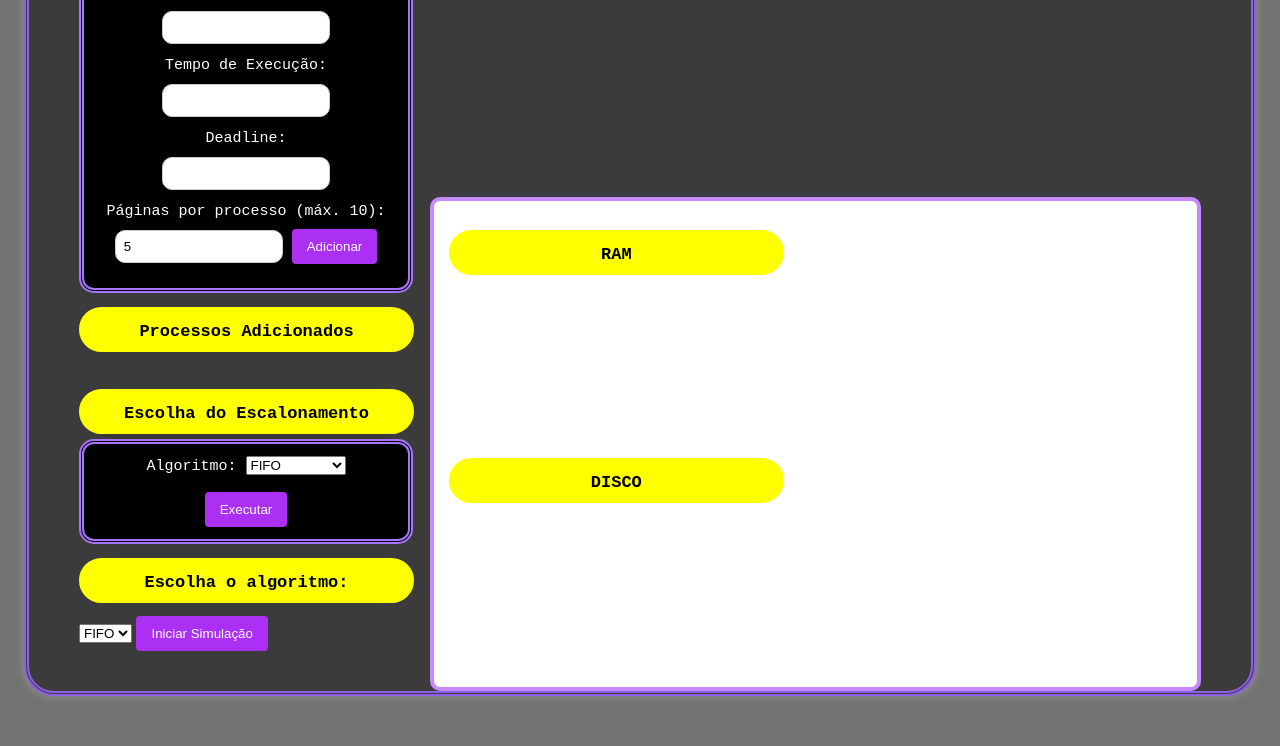
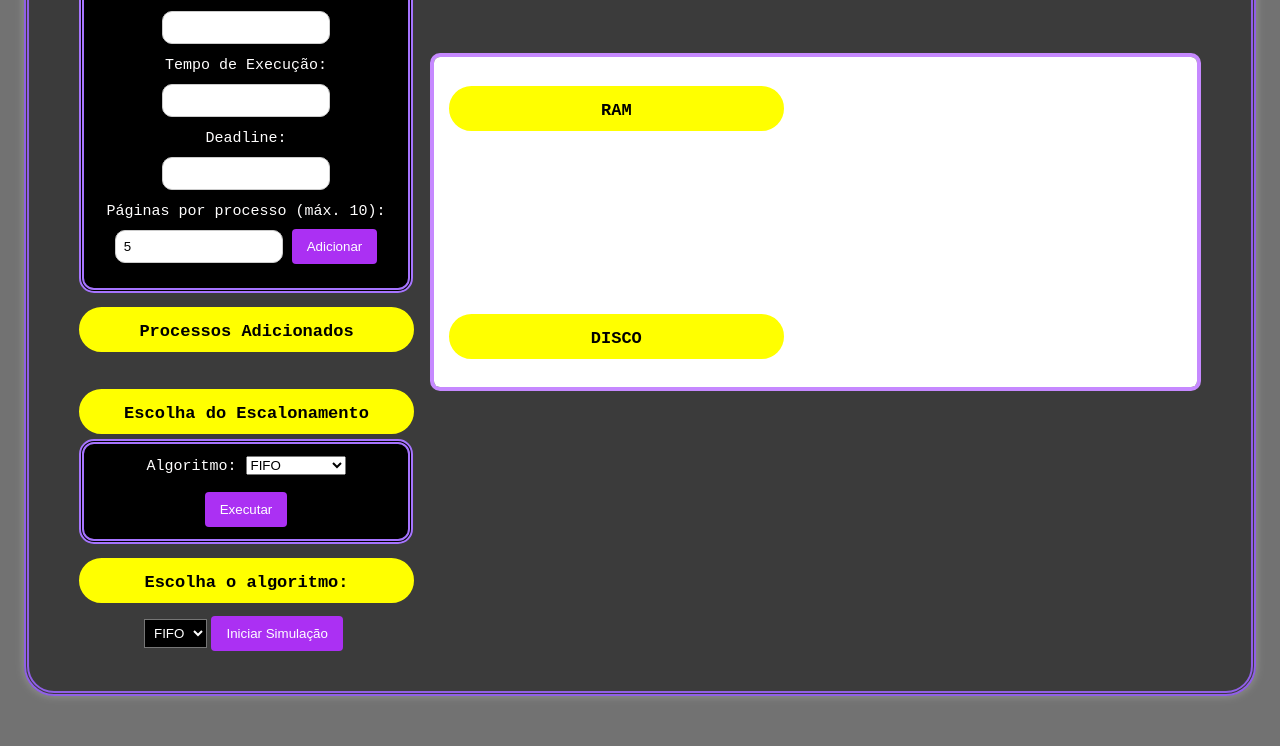
Before and after one commit to nalandap/Escalonamento-SO, a Flask app: page / in a window 1280 px wide. Shown: the part 532-1278 px from the top of the page. Run offline with Flask 3, Linux system fonts and the light colour scheme; a map, chart or similar area stays blank.

Commit message:
gráfico aparecendo

```diff
--- a/static/styles_fase1.css
+++ b/static/styles_fase1.css
@@ -84,7 +84,7 @@ button:hover {
     background: #ffffff;
     width: 60%;
     padding: 15px;
-    overflow-x: auto; /* Habilita rolagem horizontal */
+    overflow: auto; /* Habilita rolagem horizontal */
     white-space: nowrap; /* Evita quebra de linha na tabela */
     position: absolute;
     border-radius: 50px;
@@ -94,17 +94,19 @@ button:hover {
 }
 
 .graficos_pag {
-    position: absolute;
-    bottom: 0px;
+    position: absolute; /* Mantém a posição relativa dentro do container */
+    bottom: 300px;
     right: 50px;
     background: #ffffff;
     width: 60%;
+    height: 300px; /* Define um limite de altura fixo */
     padding: 15px;
-    overflow-x: auto;
+    overflow: auto; /* Ativa rolagem tanto horizontal quanto vertical */
     border-radius: 10px;
     border: 4px solid rgb(198, 137, 255);
     margin-top: 40px; /* Adiciona espaço para não sobrepor */
 }
+
 
 #process-list {
     list-style-type: none;
@@ -191,6 +193,12 @@ canvas {
     margin-bottom: 10px;
 }
 
+#algoritmo {
+    background: black;
+    color: white;
+    padding: 5px;
+    margin-left: 65px;
+}
 .form-container {
     margin-bottom: 20px;
 }
--- a/templates/index_fase1.html
+++ b/templates/index_fase1.html
@@ -308,7 +308,7 @@ function atualizarGraficos(ram, disco) {
     window.graficoRam = new Chart(ctxRam, {
         type: 'bar',
         data: {
-            labels: ram.map((_, i) => `Página ${i + 1}`),
+            labels: ram.map((_, i) => ` ${i + 1}`),
             datasets: [{
                 label: 'Uso da RAM',
                 data: ram.map(() => 4), // Cada página ocupa 4 KB
```
